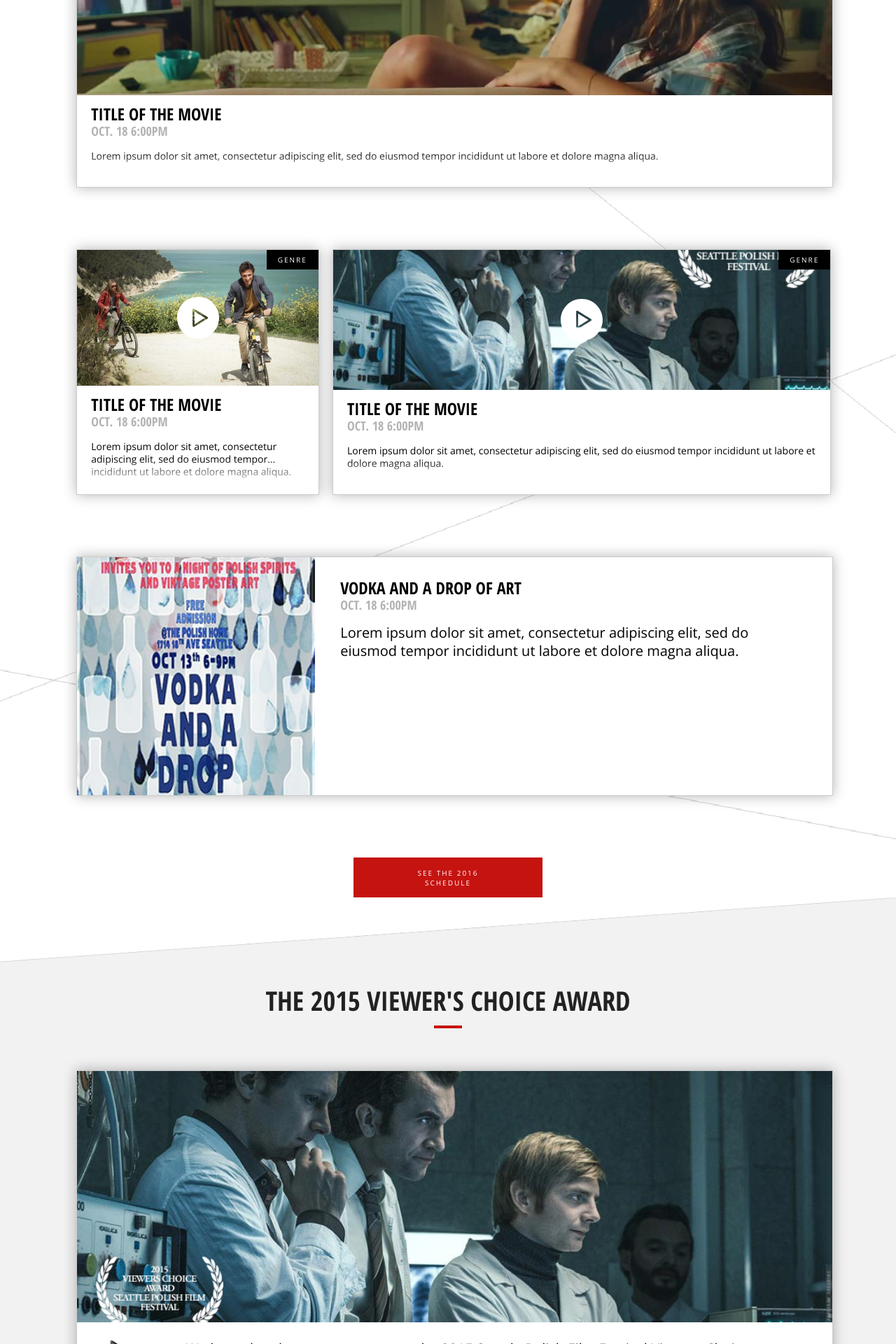
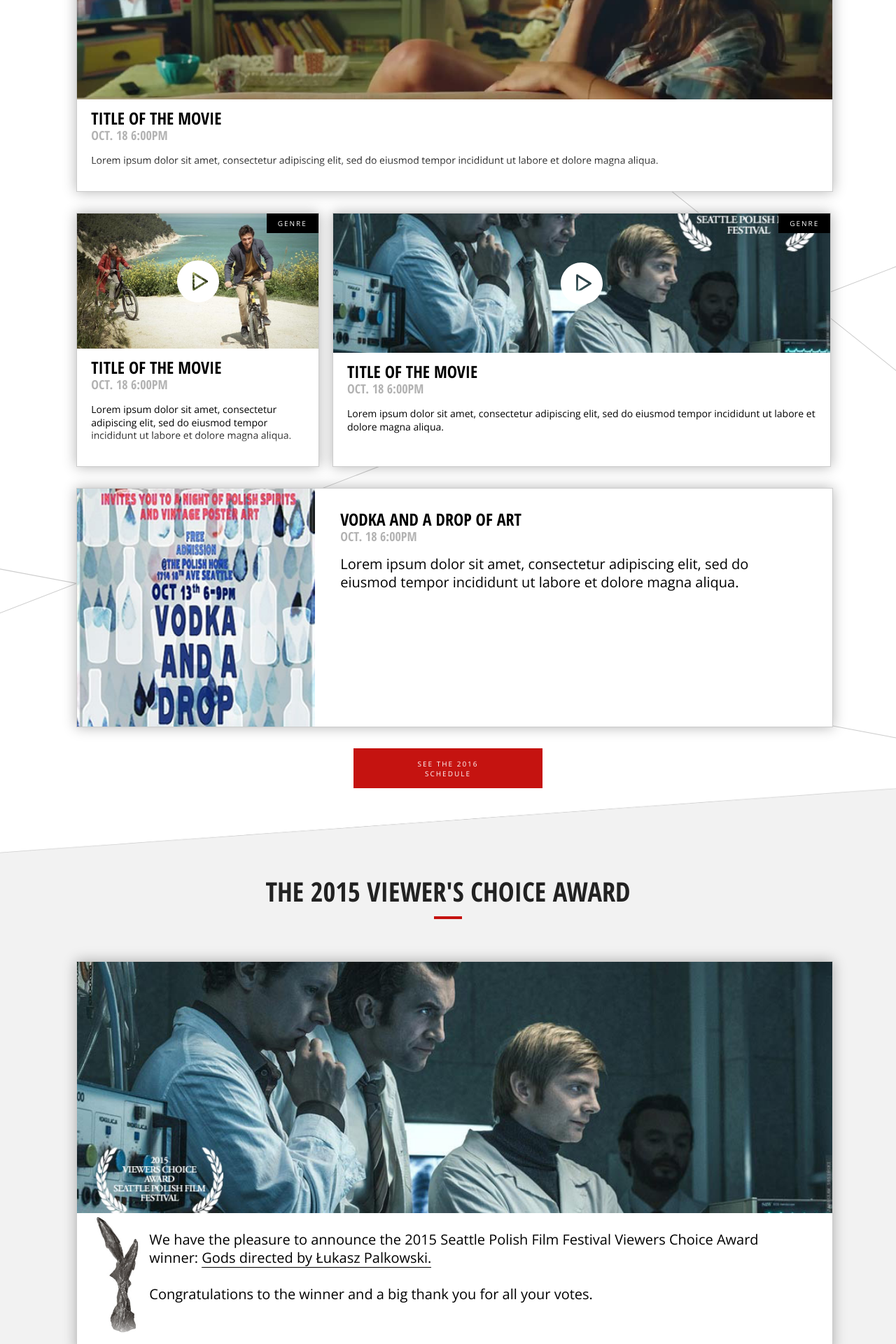
Before and after one commit to romanpohorecki-zz/spff, a PHP site: page / in a window 1280 px wide. Shown: the part 2000-3920 px from the top of the page at 70% size. Run offline with PHP 8.4, Linux system fonts and the light colour scheme.

Commit message:
Fixed tile bugs; re-worked the tile-winner code. Corrected the Schedule tiles for mobile.

```diff
--- a/css/style.css
+++ b/css/style.css
@@ -418,7 +418,7 @@
 				.tile, .tile-medium, .tile-large, .tile-poster, .tile-news {
 					width: 31.5%;
 					display: block;
-					margin-bottom: 8%;
+					margin-bottom: 30px;
 					margin-left: 1.75%;
 					background-color: white;
 				    box-shadow: 0 0 18px rgba(0,0,0,.3);
@@ -524,8 +524,7 @@
 				}
 
 				.tile-additional-context p {
-				    display: inline-block;
-				    display: -webkit-inline-box;
+				    display: inherit;
 				    max-height: 100%;
 				    vertical-align: middle;
 				    -webkit-box-orient: vertical;
@@ -574,36 +573,32 @@
 					padding-right: 40px;
 				}
 
-				.tile-winner {
-					display: -webkit-box;
-					display: -moz-box;
-					display: -ms-flexbox;
-					display: -webkit-flex;
-					display: flex;
-					justify-content: flex-start;
-					margin: 20px 0 0 20px;
-				}
-
 				.tile-winner a{
 					position: relative;
 					border-bottom: 1px solid #000;
 				}
 
+				.tile-winner span {
+					width: 8%;
+    				float: left;
+    				display: block;
+				}
+
 				.tile-winner span img {
-					max-height: 150px;
-					padding-bottom: 20px;
+					width: 100%;
 				}
 
 				.tile-winner p {
 					font-size: 1.25em;
 					font-weight: 300;
-					padding: 0 5% 20px 40px;
+					padding: 20px 5% 20px 80px;
 				}
 
 
 				@media only screen and (max-width: 660px) {
 					.tile {
 						width: 100%;
+						margin-left: 0;
 					}
 
 					.tile-poster .tile-content img {
@@ -619,8 +614,17 @@
 						font-weight: 400;
 					}
 
-					.tile-additional-context .tile-winner {
-
+					.tile-poster .tile-content {
+						width: 100%;
+					}
+
+					.tile-poster .tile-content:after {
+						padding-top: 28.125%;
+					}
+
+					.tile-poster.tile:after {
+						left: 0;
+						width: 100%;
 					}
 
 					.tile-winner {
@@ -636,7 +640,7 @@
 					.tile-winner p {
 						font-size: 1em;
 						font-weight: 400;
-						padding: 0 20px 20px 20px;
+						padding: 10px 0 0 10px;
 					}
 
 				}
@@ -1029,6 +1033,10 @@
 				}
 
 				@media screen and (max-width: 660px) {
+					.section-highlights {
+						padding-bottom: 30px;
+					}
+
 					.section-news img {
 						width: 100%;
 					}
--- a/includes/footer.php
+++ b/includes/footer.php
@@ -11,7 +11,6 @@
 				</div>
 				<div class='button-close' onclick="hide('subscribe-email-success')"></div>
 			</div>
-
 		</section>
 
 		<footer>
--- a/index.php
+++ b/index.php
@@ -202,11 +202,11 @@
 
 			<div id='tiles'>
 
-				<div class='tile-large'>
+				<div class='tile tile-large tile-winner'>
 					<div class='tile-content' style="background-image: url('images/awards/2015.jpg')">
 					</div>
 
-					<div class='tile-additional-context tile-winner'>
+					<div class='tile-additional-context'>
 						<span><img src='images/home/award.jpg'></span>
 						<p>We have the pleasure to announce the 2015 Seattle Polish Film Festival Viewers Choice Award winner: <a href=''>Gods directed by Łukasz Palkowski.</a><br><br>Congratulations to the winner and a big thank you for all your votes.
 						</p>
```
